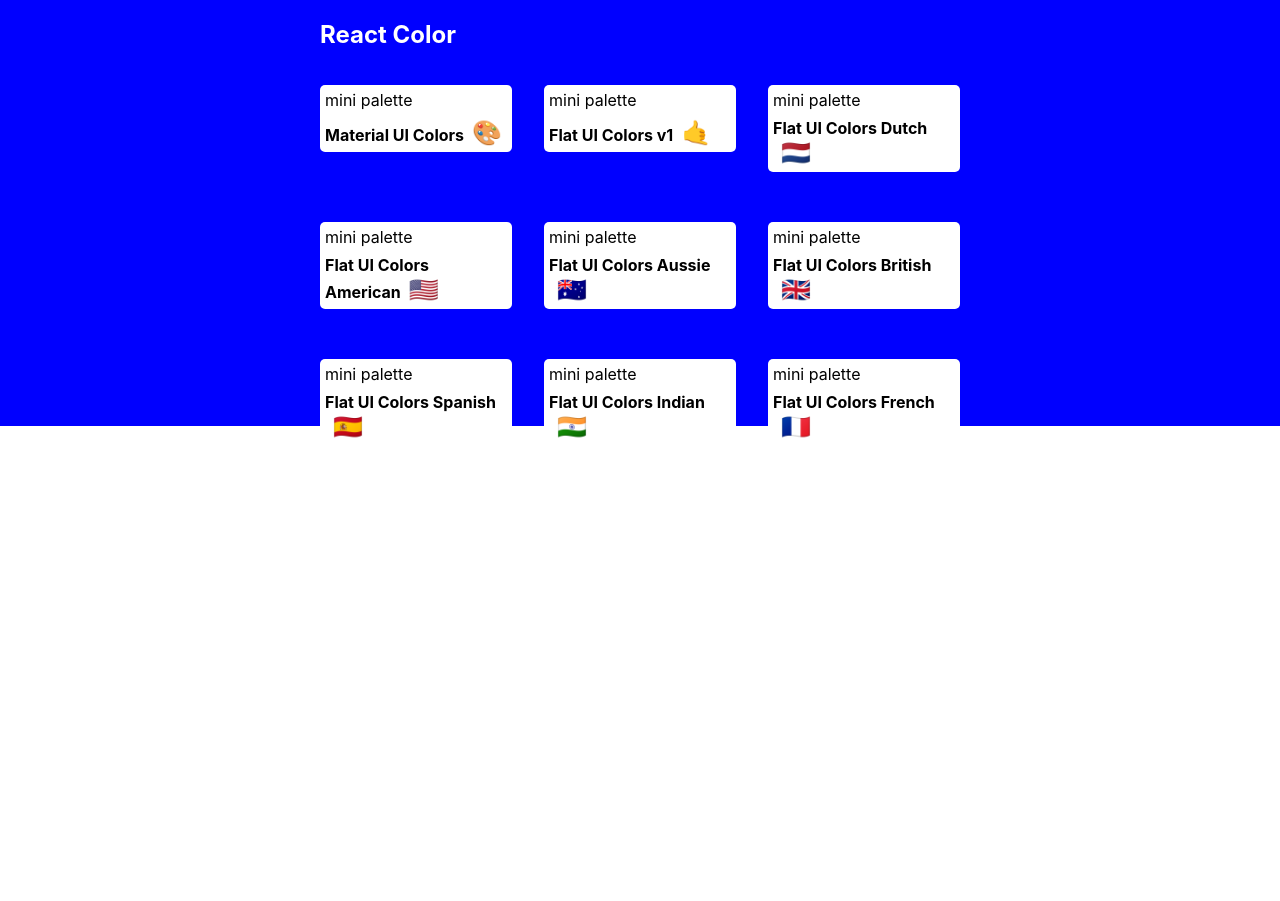
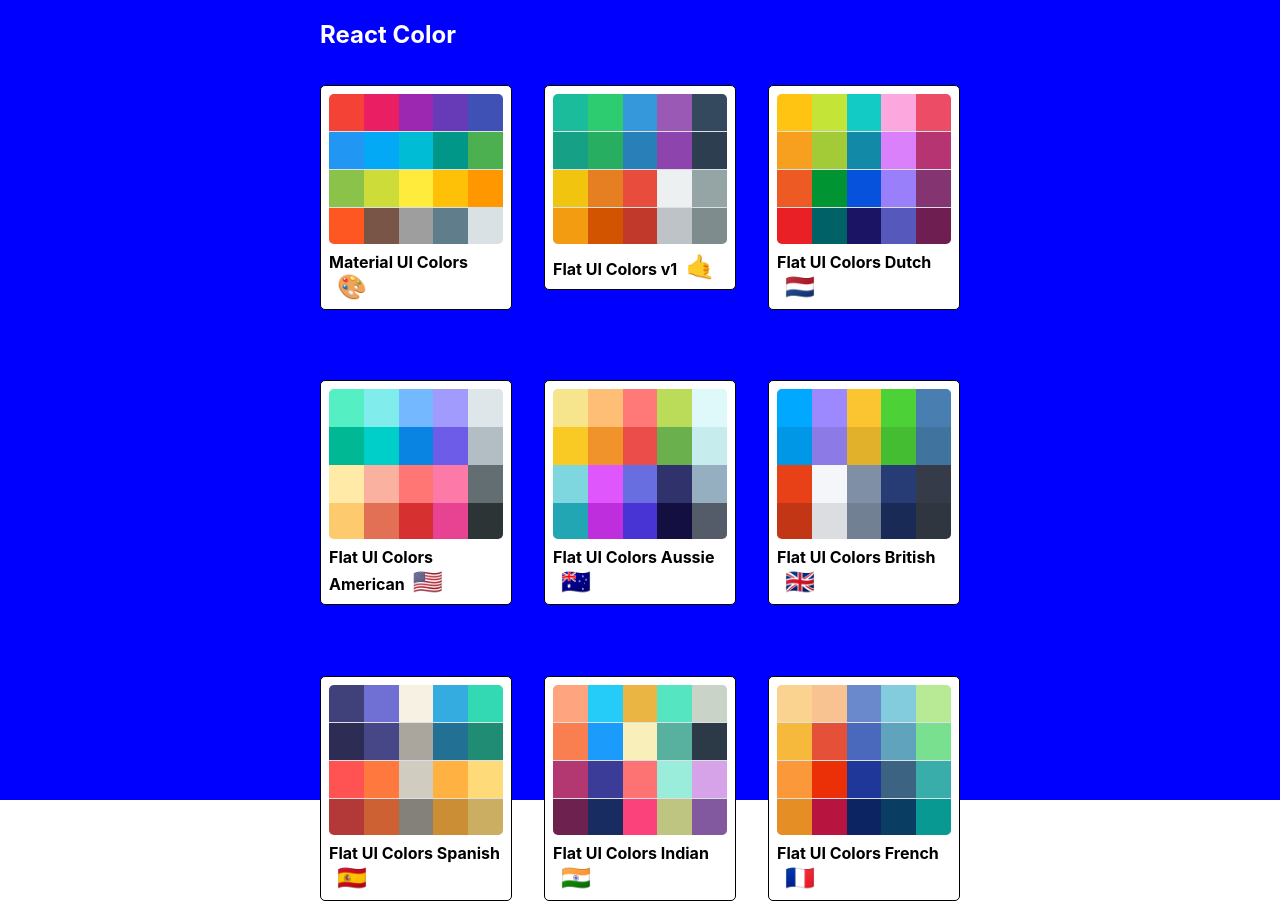
Before and after one commit to LoukrichiFouad97/color-palettes-project, a React (Create React App) app: page / in a window 1280 px wide. Before the commit the page ends 800 px from the top, so only its background shows below. Built offline with nearby package versions, Linux system fonts and the light colour scheme.

Commit message:
Finish Styling MiniPalette

```diff
--- a/src/components/MiniPalette.js
+++ b/src/components/MiniPalette.js
@@ -3,17 +3,24 @@
 
 const myCss = {
 	root: {
-		backgroundColor: "white",
+    backgroundColor: "white",
+    border: '1px solid black',
 		borderRadius: "5px",
-		padding: "5px",
+		padding: "0.5rem",
 		position: "relative",
 		overflow: "hidden",
 		"&:hover": {
 			cursor: "pointer",
 		},
 	},
-	color: {
-		backgroundColor: "grey",
+	colors: {
+		backgroundColor: "#dae1e4",
+		// display: "flex",
+		// flexWrap: "wrap",
+		height: "150px",
+		width: "100%",
+		borderRadius: "5px",
+		overflow: "hidden",
 	},
 	title: {
 		dispplay: "flex",
@@ -29,13 +36,28 @@
 		marginLeft: "0.5rem",
 		fontSize: "1.5rem",
 	},
+	miniColor: {
+		width: "20%",
+		height: "25%",
+		display: "inline-block",
+		margin: "0 auto",
+		position: "relative",
+		marginBottom: "-3.5px",
+	},
 };
 
 function MiniPalette(props) {
-	const { classes, paletteName, emoji } = props;
+	const { classes, paletteName, emoji, colors } = props;
+	const miniColors = colors.map((clr) => (
+		<div
+			className={classes.miniColor}
+			style={{ backgroundColor: clr.color }}
+			key={clr.name}
+		></div>
+	));
 	return (
 		<div className={classes.root}>
-			<div className={classes.colors}>mini palette</div>
+			<div className={classes.colors}>{miniColors}</div>
 			<h5 className={classes.title}>
 				{paletteName}
 				<span className={classes.emoji}>{emoji}</span>
--- a/src/components/PaletteList.js
+++ b/src/components/PaletteList.js
@@ -5,7 +5,7 @@
 const styles = {
 	root: {
 		backgroundColor: "blue",
-		height: "100%",
+		height: "100vh",
 		display: "flex",
 		alignItems: "flex-start",
 		justifyContent: "center",
```
